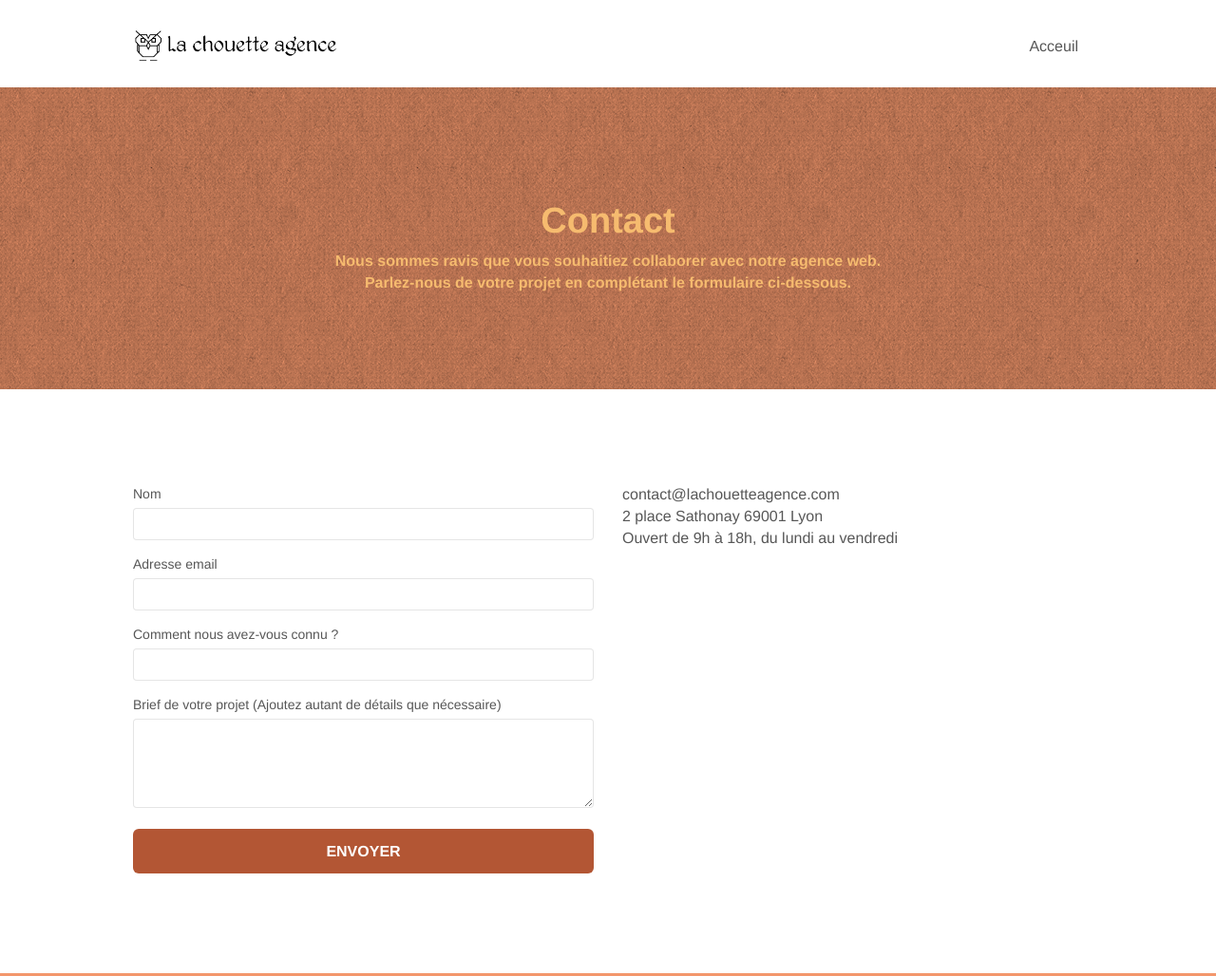
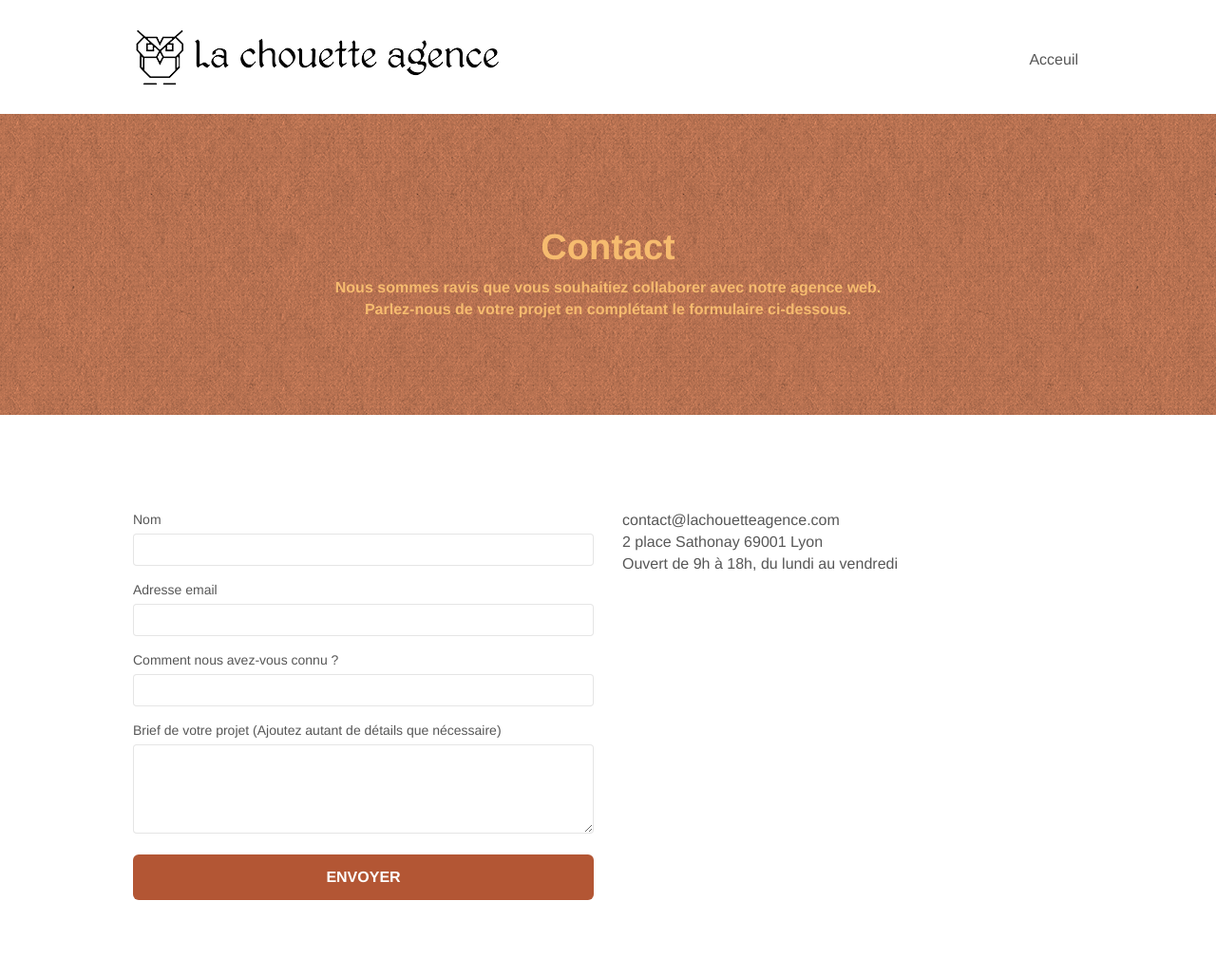
Before and after one commit to youcefyahi/projet4modif, a plain HTML site: page page2.html in a window 1280 px wide. Shown: the top 1028 px of the page at 95% size. Drawn offline with Linux system fonts and the light colour scheme.

Commit message:
Add files via upload

```diff
--- a/page2.html
+++ b/page2.html
@@ -40,14 +40,14 @@
     <div class="page-container">
 
         <!-- bloc-0 -->
-        <header role="banner">
+        <header>
             <div class="bloc bgc-white l-bloc " id="bloc-0">
                 <div class="container bloc-sm">
 
-                    <nav class="navbar row" role="navigation">
+                    <nav class="navbar row">
                         <div class="navbar-header">
 
-                            <a class="navbar-brand" href="index.html"><img src="img/la-chouette-agence.png" alt="Lyon web design logo agence web design meilleure agence" height="40" /></a>
+                            <a class="navbar-brand" href="index.html"><img src="img/la-chouette-agence.png" alt="Lyon web design logo agence web design meilleure agence" /></a>
 
                             <button id="nav-toggle" type="button" class="ui-navbar-toggle navbar-toggle" data-toggle="collapse" data-target=".navbar-1">
 					<span class="sr-only">Toggle navigation</span><span class="icon-bar"></span><span class="icon-bar"></span><span class="icon-bar"></span>
@@ -70,9 +70,9 @@
         <!-- bloc-0 END -->
 
         <!-- bloc-6 -->
-        <section role="region">
-            <main role="main">
-                <article>
+        <main>
+
+            <section>
                 <div class="bloc bg-dots-bg bg-repeat bgc-atomic-tangerine d-bloc bloc-bg-texture texture-paper" id="bloc-6">
                     <div class="container bloc-lg">
                         <div class="row">
@@ -88,9 +88,9 @@
                     </div>
                 </div>
                 <!-- bloc-6 END -->
-                </article>
+            </section>
             <!-- bloc-7 -->
-                <article>
+            <section>
                 <div class="bloc bgc-white l-bloc" id="bloc-7">
                     <div class="container bloc-lg">
                         <div class="row">
@@ -139,9 +139,9 @@
                 <!-- ScrollToTop Button -->
                 <a class="bloc-button btn btn-d scrollToTop" onclick="scrollToTarget('1')"><span class="fa fa-chevron-up"></span></a>
                 <!-- ScrollToTop Button END-->
-                </article>
+            </section>
+
         </main>
-        </section>
         <!-- Footer - bloc-8 -->
         <div class="bloc bgc-atomic-tangerine d-bloc" id="bloc-8">
             <div class="container bloc-sm">
```
Lines whose indentation alone changed are shown as unchanged.
